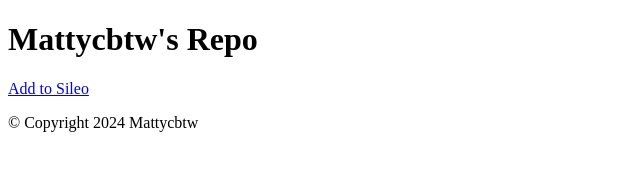
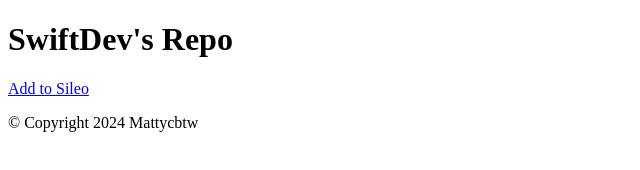
Before and after one commit to SwiftDev12/RepoHouse.github.io, a plain HTML site: page index.html in a window 1280 px wide. Shown: the whole page, without its empty margins (0-640 px from the left). Drawn offline with Linux system fonts and the light colour scheme.

Commit message:
Update index.html

```diff
--- a/index.html
+++ b/index.html
@@ -2,7 +2,7 @@
 <html>
 <body>
 
-<h1>Mattycbtw's Repo</h1>
+<h1>SwiftDev's Repo</h1>
 
 <p><a href="sileo://source/https://swiftdev12.github.io/">Add to Sileo</a></p>
 
```
